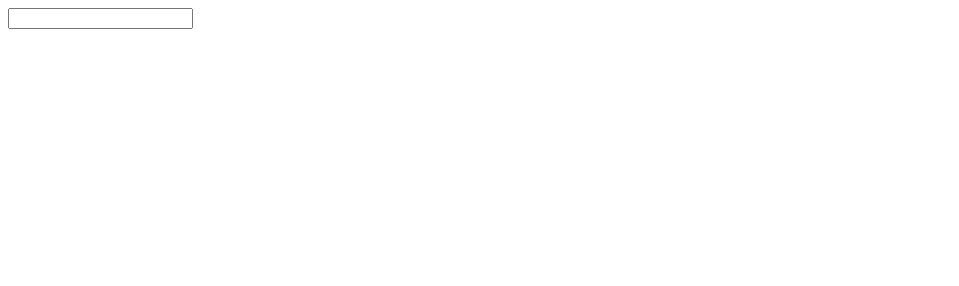
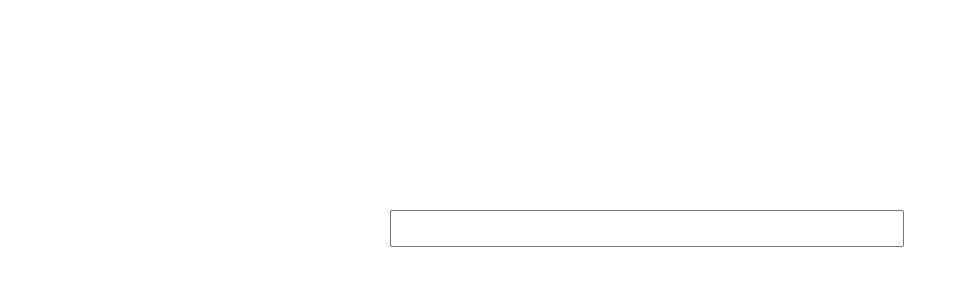
Before and after one commit to Yadro/js-calculator, a website with bundled scripts: page index.html in a window 1280 px wide. Shown: the whole page, without its empty margins (0-959 px from the left). Built offline with nearby package versions, Linux system fonts and the light colour scheme; files whose address does not match are found by name.

Commit message:
add style, fix when input empty

```diff
--- a/index.html
+++ b/index.html
@@ -7,8 +7,11 @@
 </head>
 <body>
 
-<input type="text" id="input">
-<div id="res"></div>
+<div class="container">
+    <input type="text" id="input">
+    <div id="res"></div>
+</div>
+
 
 <script src="build/calc.js"></script>
 
--- a/src/calc.ts
+++ b/src/calc.ts
@@ -101,7 +101,11 @@ function calc(polsk: any[]) {
 
   input.addEventListener('input', () => {
     try {
-      result.innerText = calc(toPolNotation(parse(input.value)));
+      if (input.value) {
+        result.innerText = calc(toPolNotation(parse(input.value)));
+      } else {
+        result.innerText = '';
+      }
     } catch (e) {
       result.innerText = e.message;
     }
--- /dev/null
+++ b/style.css
@@ -0,0 +1,19 @@
+
+* {
+    font-family: Arial;
+}
+.container {
+    font-size: 20px;
+    width: 500px;
+    margin: 200px auto;
+}
+.container div,
+.container input{
+    margin-top: 10px;
+    padding: 5px;
+}
+
+input {
+    font-size: 20px;
+    width: 500px;
+}
```
